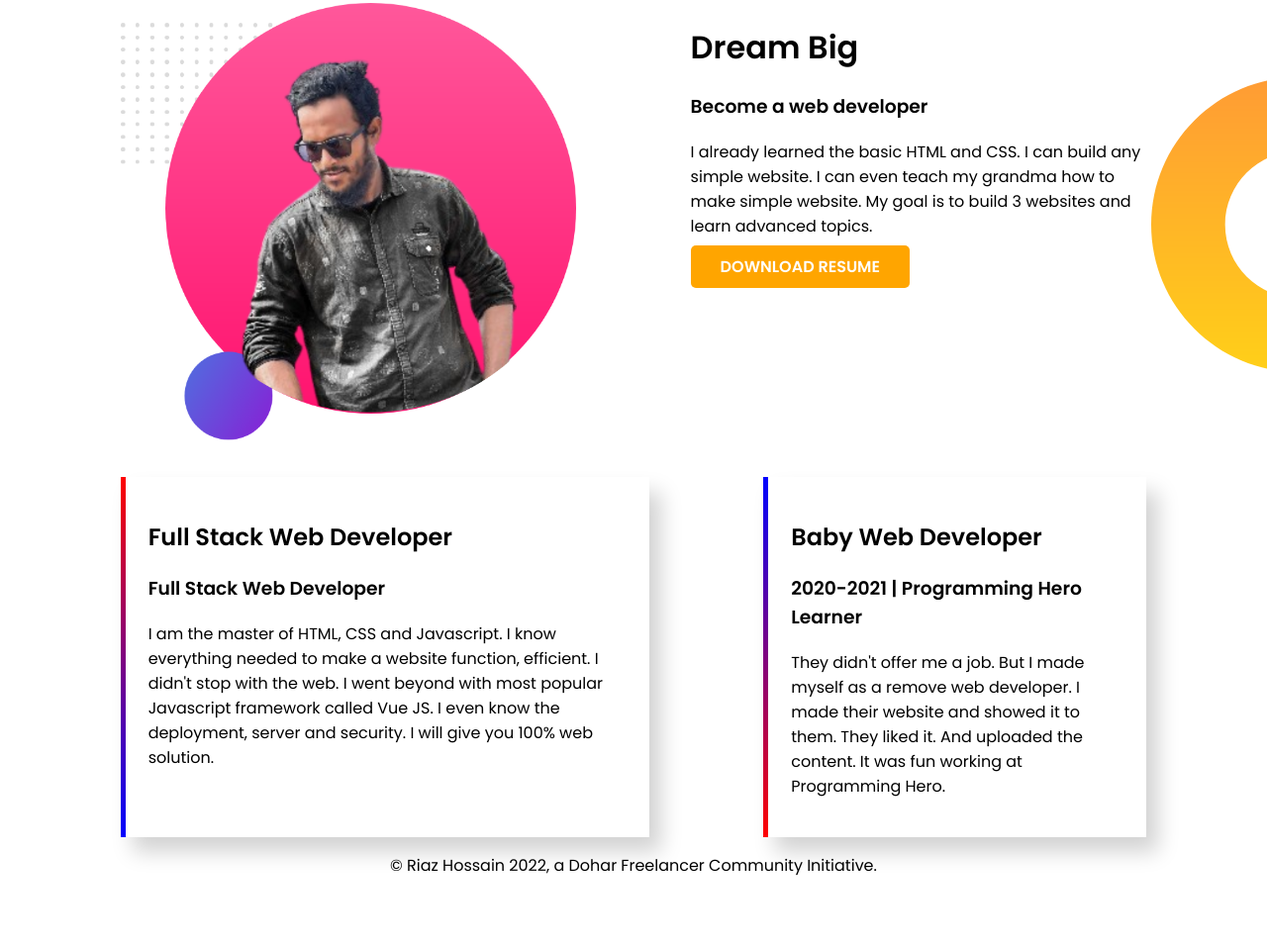
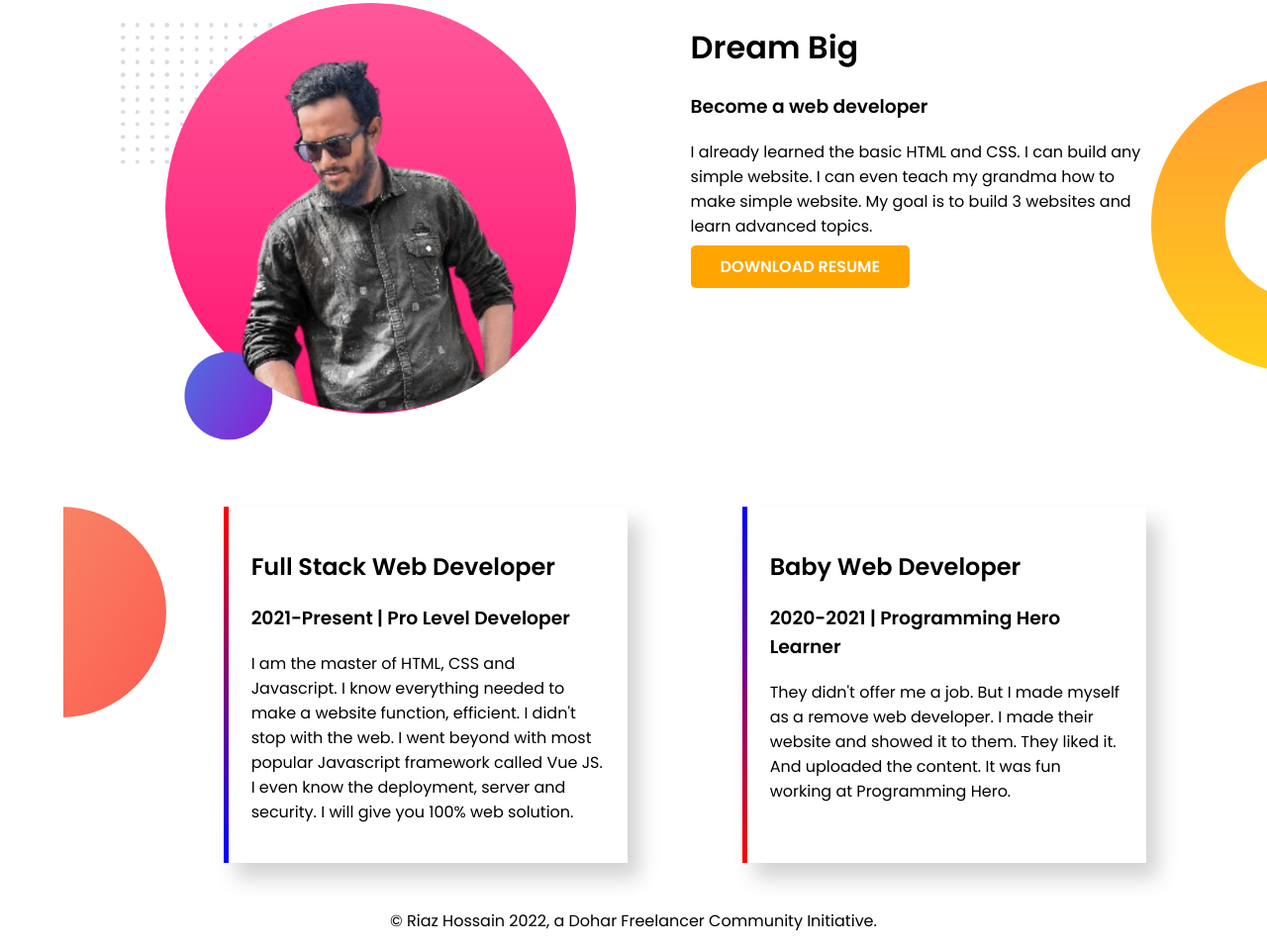
Before and after one commit to Riaz-Dev/Beautiful-Developer-portfolio, a plain HTML site: page index.html in a window 1280 px wide. Shown: the part 552-1511 px from the top of the page at 99% size. Before the commit the page ends 1455 px from the top, so only its background shows below. Drawn offline with Linux system fonts and the light colour scheme.

Commit message:
beautiful developer

```diff
--- a/index.html
+++ b/index.html
@@ -13,7 +13,7 @@
 </head>
 <body>
     <!-- Welcome seation start -->
-    <div class="welcome-section">
+    <div class="welcome-section section-padding">
     <div class="container flexiable-container">
         <div class="left-side half-width">
             <h1>Welcome To</h1>
@@ -30,7 +30,7 @@
     </div>
     <!-- Welcome section end -->
     <!-- Dream Big section start -->
-    <div class="dream-big">
+    <div class="dream-big section-padding">
         <div class="container flexiable-container">
             <div class="right-side half-width">
                 <img src="images/my-bg-2.0.png" alt="">
@@ -45,14 +45,17 @@
     </div>
     <!-- Dream Big section end -->
     <!-- Experiance section start  -->
-    <div clss="experiance">
+    <div class="experiance section-padding">
         <div class="container flexiable-container">
-    <div id="item-1" class="ex-item">
+            <div id="abc">
+                <img src="images/exp-bg.png" alt="">
+            </div>
+                <div id="item-1" class="ex-item half-width">
                     <h2>Full Stack Web Developer</h2>
-                <h3>Full Stack Web Developer</h3>
+                    <h3>2021-Present | Pro Level Developer</h3>
                     <p>I am the master of HTML, CSS and Javascript. I know everything needed to make a website function, efficient. I didn't stop with the web. I went beyond with most popular Javascript framework called Vue JS. I even know the deployment, server and security. I will give you 100% web solution.</p>
                 </div>
-            <div id="item-2" class="ex-item">
+                <div id="item-2" class="ex-item half-width">
                     <h2>Baby Web Developer</h2>
                     <h3>2020-2021 | Programming Hero Learner</h3>
                     <p>They didn't offer me a job. But I made myself as a remove web developer. I made their website and showed it to them. They liked it. And uploaded the content. It was fun working at Programming Hero.</p>
--- a/style.css
+++ b/style.css
@@ -2,6 +2,9 @@ body {
     font-family: 'Poppins';
     padding: 0;
     margin: 0;
+}
+.section-padding {
+    padding: 30px 0;
 }
 .container {
     width: 90%;
@@ -21,14 +24,13 @@ body {
 .welcome-section {
     background-image:url(images/top-banner.png);
     background-repeat: no-repeat;
-padding: 30px 0;
 }
 .abc {
     color:orange;
 }
 /* Welcome-section-CSS-end */
 
-/* Dream-Big-section-start */
+/* Dream-Big-section-CSS-start */
 .left-side a {
     background-color: orange;
     padding: 10px 30px;
@@ -61,6 +63,9 @@ padding: 30px 0;
     border-image:linear-gradient(blue,red);
     border-image-slice: 1;
 }
+.abc {
+    background-position: left;
+}
 
 /* Footer-Section-start */
 .footer-section p {
```
Lines whose indentation alone changed are shown as unchanged.
